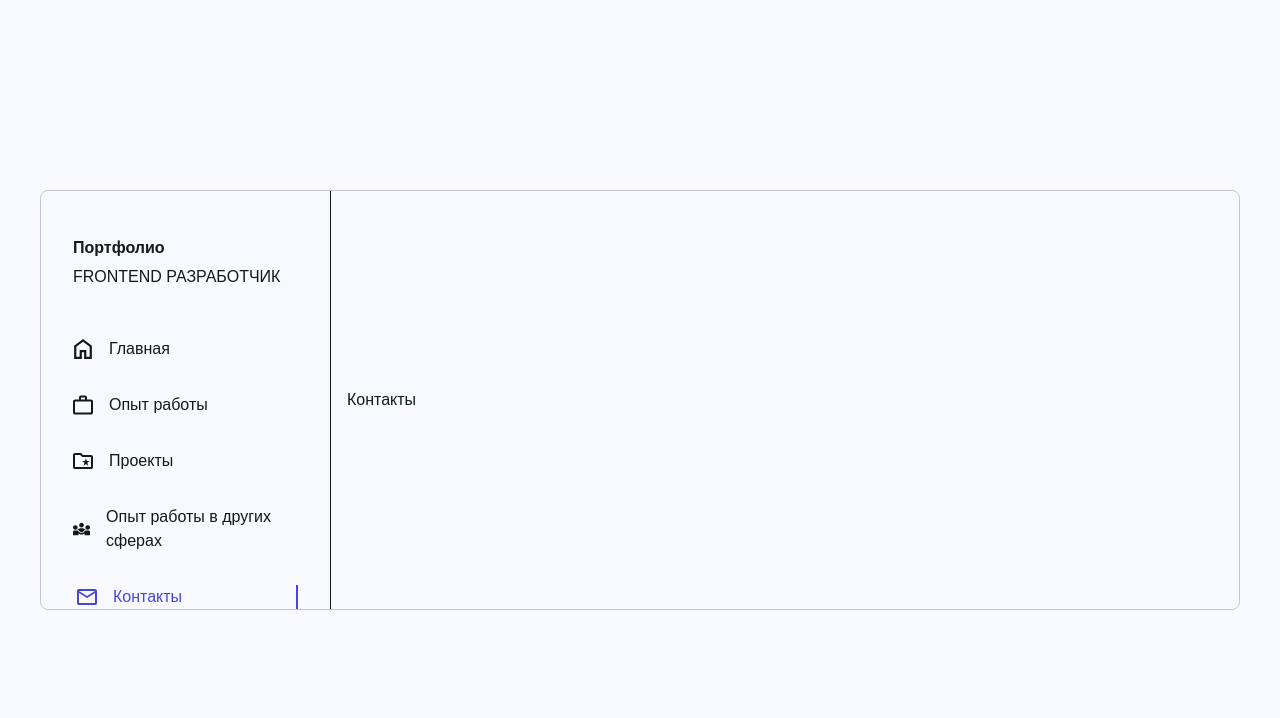
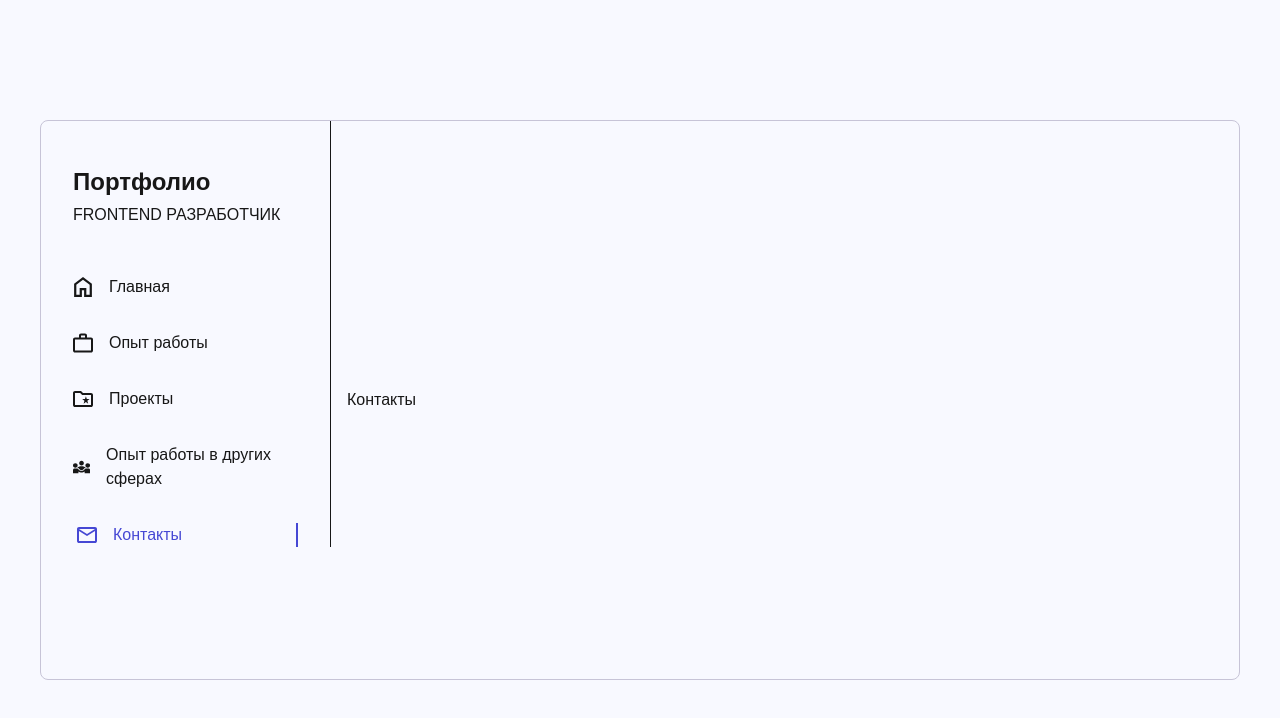
Before and after one commit to NBhey/profile, a Next.js app: page /contacts in a window 1280 px wide. Shown: the top 718 px of the page. Built offline with nearby package versions, Linux system fonts and the light colour scheme.

Commit message:
feat: добавить шрифт, добавить пропсы и св-ва компоненту typography

```diff
--- /dev/null
+++ b/app/fonts.ts
@@ -0,0 +1,7 @@
+import { Inter } from 'next/font/google'
+
+export const inter = Inter({
+  variable: '--font-inter',
+  subsets: ['latin', 'cyrillic'],
+  weight: ['400', '500', '600', '700'],
+})
--- a/app/layout.tsx
+++ b/app/layout.tsx
@@ -1,18 +1,8 @@
 import type { Metadata } from 'next'
 
-import { Inter } from 'next/font/google'
 import './globals.css'
 import { Sidebar } from '@/src/widgets/home/ui/Sidebar'
-
-const geistSans = Inter({
-  variable: '--font-geist-sans',
-  subsets: ['latin'],
-})
-
-const geistMono = Inter({
-  variable: '--font-geist-mono',
-  subsets: ['latin'],
-})
+import { inter } from '@/app/fonts'
 
 export const metadata: Metadata = {
   title: 'NBhey-frontend',
@@ -25,12 +15,9 @@ export default function RootLayout({
   children: React.ReactNode
 }>) {
   return (
-    <html
-      lang="ru"
-      className={`${geistSans.variable} ${geistMono.variable} h-full antialiased`}
-    >
+    <html lang="ru" className={`${inter.className} h-full antialiased`}>
       <body className="flex flex-col flex-1 items-center justify-center min-h-full bg-background">
-        <div className="max-w-300 w-full h-auto flex items-center border border-1 border-[#C7C4D7] rounded-lg">
+        <div className="realtive max-w-300 w-full h-auto min-h-140 flex items-center border border-[#C7C4D7] rounded-lg">
           <Sidebar />
           {children}
         </div>
--- a/src/shared/ui/Typography/Typography.tsx
+++ b/src/shared/ui/Typography/Typography.tsx
@@ -1,20 +1,41 @@
 import { ElementType, ReactElement, ReactNode } from 'react'
+import clsx from 'clsx'
+
+const textSettings = {
+  normal: `font-normal leading-[130%] tracking-wide`,
+  bold: 'font-bold leading-[110%]',
+} satisfies Record<string, string>
+
+const textSize: Record<string, string> = {
+  '12': 'text-xs',
+  '14': 'text-sm',
+  '16': 'text-base',
+  '18': 'text-lg',
+  '24': 'text-2xl',
+  '32': 'text-[32px]',
+  '48': 'text-[48px]',
+}
 
 interface TypographyProps {
   as: ElementType
   children: ReactNode
-  variant: string
-}
-
-const textSettings: Record<string, string> = {
-  normal: 'font-normal leading-[110%]',
-  bold: 'font-bold leading-[110%]',
+  variant: keyof typeof textSettings
+  size?: string
+  className?: string
 }
 
 export const Typography = ({
   as: Component = 'div',
   children,
   variant,
+  size = '18',
+  className,
 }: TypographyProps) => {
-  return <Component className={textSettings[variant]}>{children}</Component>
+  return (
+    <Component
+      className={clsx(textSettings[variant], textSize[size], className)}
+    >
+      {children}
+    </Component>
+  )
 }
```
